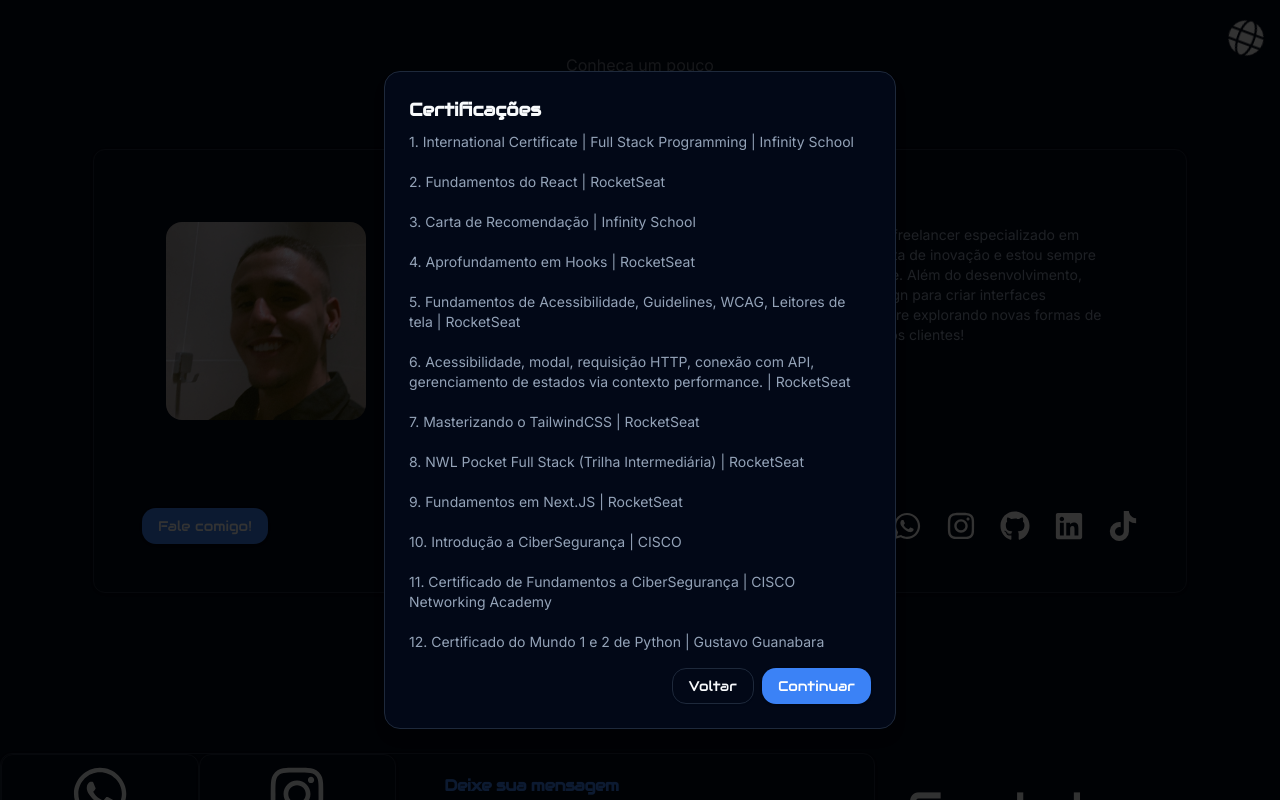
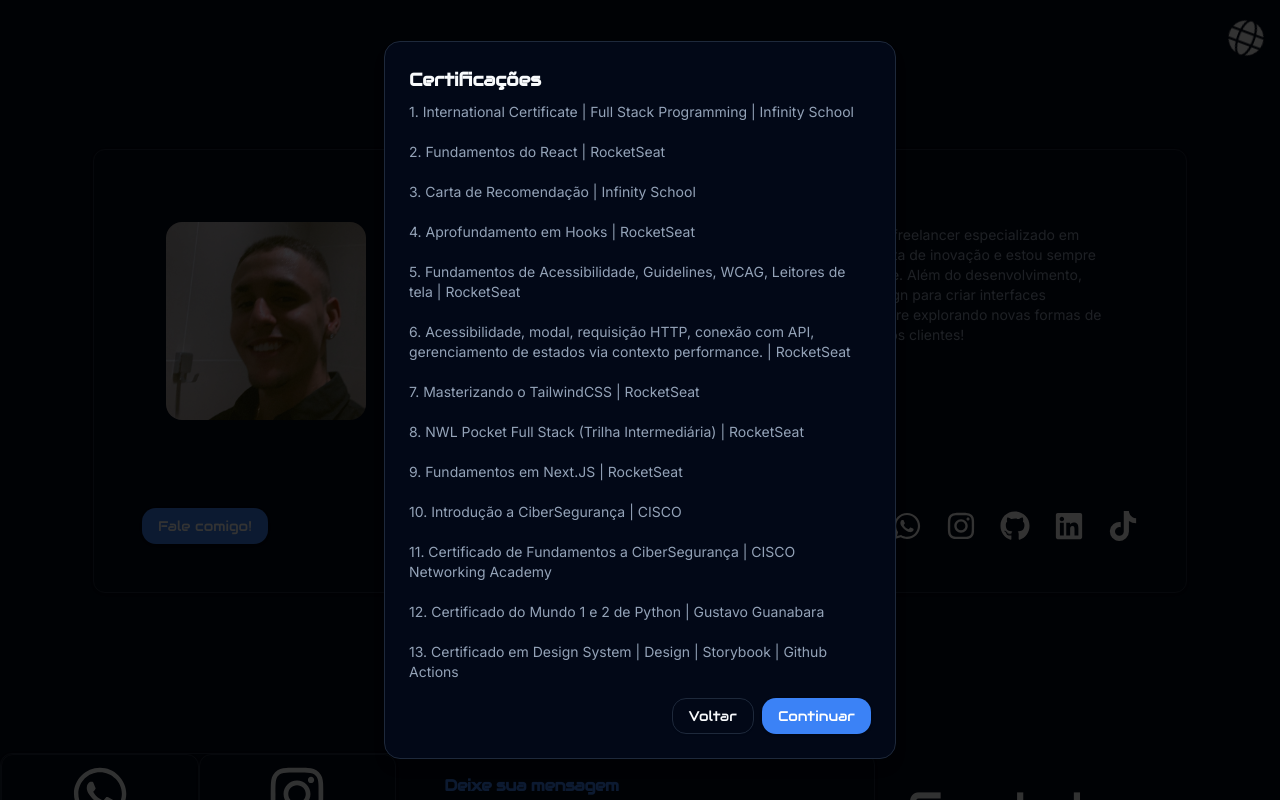
Before and after one commit to DevGustavoGantois/DevGustavoGantois_Freelancer_portifolio_1.0, a Next.js app: page / in a window 1280 px wide. Both pictures are taken after a click on the button "Certificados". Shown: the part 7335-8135 px from the top of the page. Built offline with nearby package versions, Linux system fonts and the light colour scheme.

Commit message:
fix: Adicionando certificação na sessão About

```diff
--- a/components/About.tsx
+++ b/components/About.tsx
@@ -42,6 +42,7 @@
                                                     <span className="font-secondary">10. Introdução a CiberSegurança | CISCO</span>
                                                     <span className="font-secondary">11. Certificado de Fundamentos a CiberSegurança | CISCO Networking Academy</span>
                                                     <span className="font-secondary">12. Certificado do Mundo 1 e 2 de Python | Gustavo Guanabara</span>
+                                                    <span className="font-secondary">13. Certificado em Design System | Design | Storybook | Github Actions</span>
                                             </AlertDialogDescription>
                                         </AlertDialogHeader>
                                         <AlertDialogFooter>
--- a/components/Testimonials.tsx
+++ b/components/Testimonials.tsx
@@ -7,7 +7,7 @@
     { name: "Samuel Fernandes", description: "Site ficou muito bom, convence muito bem o cliente de fechar a compra, me poupa muito o trabalho de vender no boca a boca, entregou dentro do prazo e supriu todas as minhas expectativas" },
     { name: "Matheus Caria", description: "O site ficou muito bom irmão! Está muito lindo de verdade, muito obrigado!" },
     { name: "Maurício Sampaio", description: "Guga, você é o cara, o site ficou muito bom, você conseguiu transmitir dentro do site exatamente o que eu te pedi." },
-    {name: "Thomaz Pedro", description: "Fera demais! Parabéns mesmo, o projeto ficou muito bom!"}
+    {name: "Thomaz", description: "Fera demais! Parabéns mesmo, o projeto ficou muito bom!"}
 ];
 
 export function Testimonials() {
```
